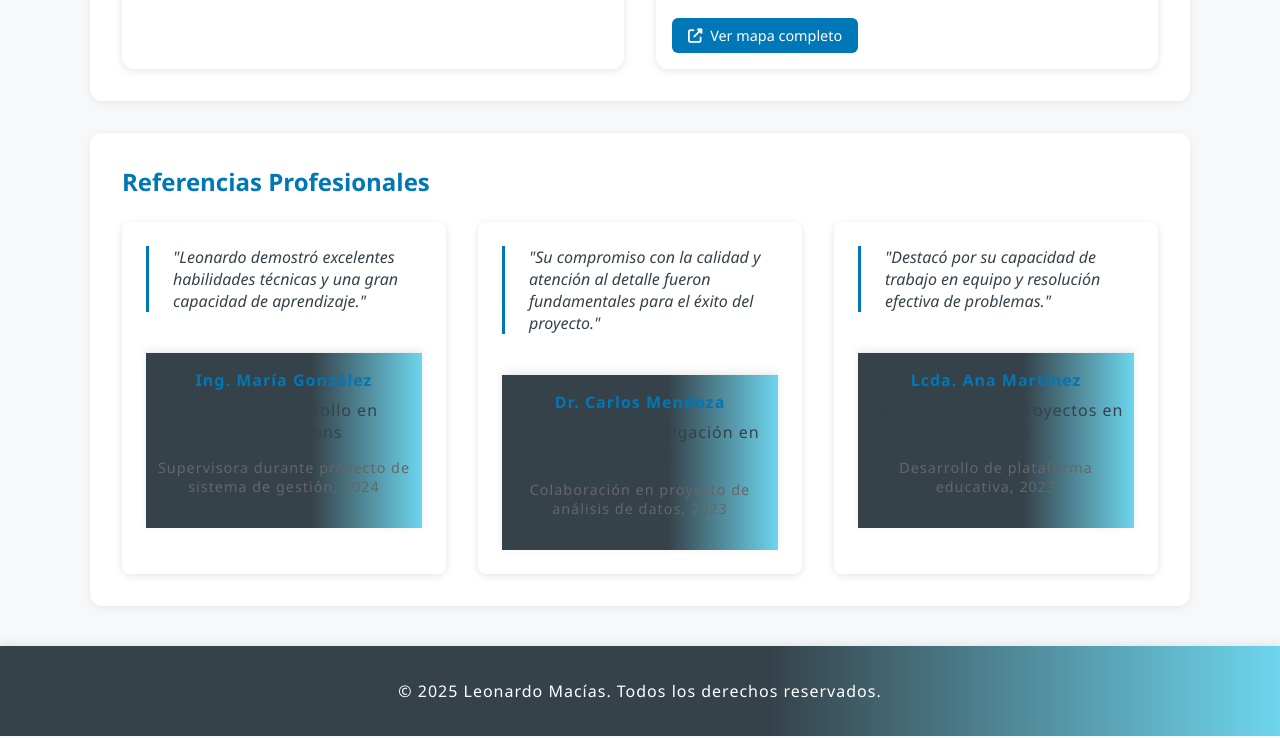
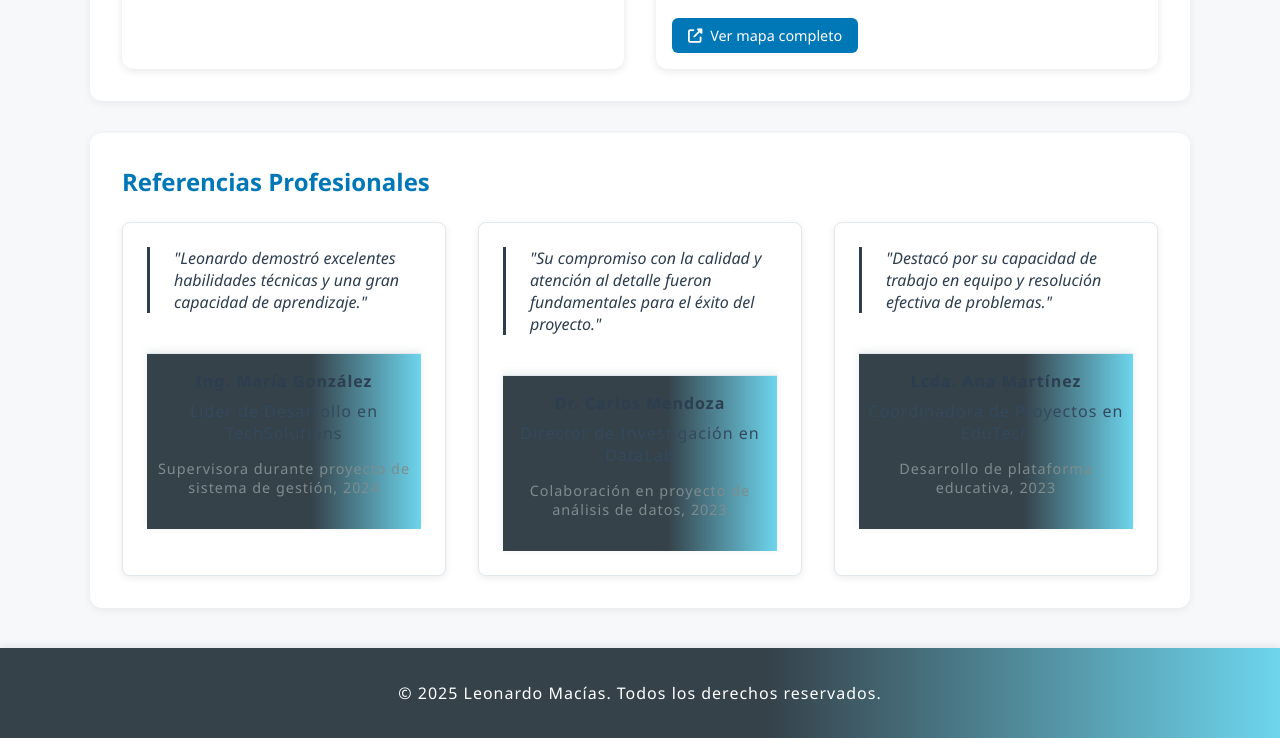
Before and after one commit to leodamac/curriculum, a plain HTML site: page index.html in a window 1280 px wide. Shown: the part 2947-3685 px from the top of the page. Drawn offline with Linux system fonts and the light colour scheme.

Commit message:
Actualizar estilos de testimonios: ajustar colores, sombras y bordes para mejorar la presentación.

```diff
--- a/styles/main.css
+++ b/styles/main.css
@@ -506,42 +506,44 @@ button:hover {
 }
 
 .testimonio {
-    background: var(--white);
+    background: #ffffff;
     padding: var(--spacing-md);
     border-radius: 8px;
-    box-shadow: 0 2px 8px rgba(0,0,0,0.1);
+    box-shadow: 0 2px 8px rgba(0,0,0,0.08);
     transition: transform 0.3s ease;
+    border: 1px solid #e1e8ed;
 }
 
 .testimonio:hover {
     transform: translateY(-5px);
+    border-color: #2c3e50;
 }
 
 .testimonio blockquote {
     font-style: italic;
-    color: var(--text-color);
+    color: #2c3e50;
     margin: 0 0 var(--spacing-md);
     padding-left: var(--spacing-md);
-    border-left: 3px solid var(--primary-color);
+    border-left: 3px solid #2c3e50;
 }
 
 .testimonio-autor {
-    border-top: 1px solid #eee;
+    border-top: 1px solid #e1e8ed;
     padding-top: var(--spacing-sm);
 }
 
 .testimonio-autor cite {
     font-weight: bold;
-    color: var(--primary-color);
+    color: #2c3e50;
     font-style: normal;
 }
 
 .testimonio-autor .cargo {
-    color: var(--text-color);
+    color: #34495e;
     margin: var(--spacing-xs) 0;
 }
 
 .testimonio-autor .contexto {
     font-size: 0.9em;
-    color: #666;
+    color: #7f8c8d;
 }
```
